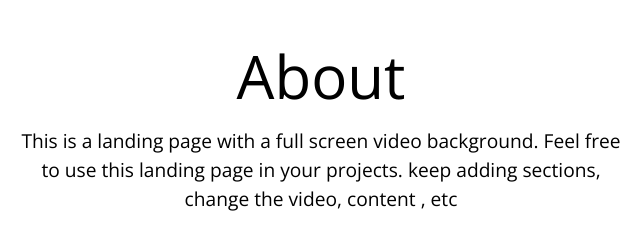
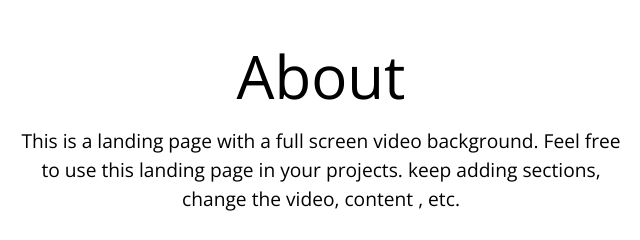
Before and after one commit to sakshamg27/mini-project, a plain HTML site: page index.html in a window 1280 px wide. Shown: the part 800-1040 px from the top of the page, 319-959 px from the left. Drawn offline with nearby package versions, Linux system fonts and the light colour scheme.

Commit message:
Update index.html

```diff
--- a/index.html
+++ b/index.html
@@ -24,7 +24,7 @@
       <p>
         This is a landing page with a full screen video background. Feel free to
         use this landing page in your projects. keep adding sections, change the
-        video, content , etc
+        video, content , etc.
       </p>
 
       <h2>Follow Me On Social Media</h2>
```
